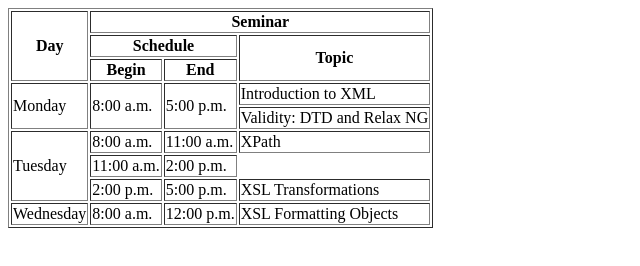
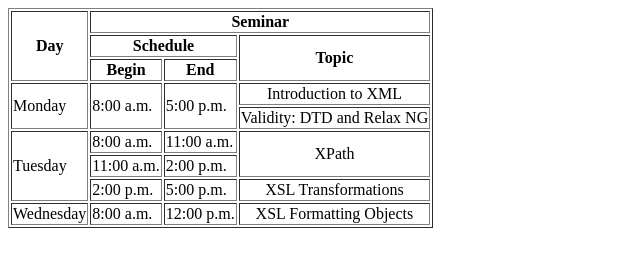
Before and after one commit to imbeshat/Placement_Assignment_Imbeshat, a plain HTML site: page 04_Time_Table/index.html in a window 1280 px wide. Shown: the whole page, without its empty margins (0-640 px from the left). Drawn offline with Linux system fonts and the light colour scheme.

Commit message:
time table code done

```diff
--- a/04_Time_Table/index.html
+++ b/04_Time_Table/index.html
@@ -24,16 +24,16 @@
 				<td rowspan="2">Monday</td>
 				<td rowspan="2">8:00 a.m.</td>
 				<td rowspan="2">5:00 p.m.</td>
-				<td>Introduction to XML</td>
+				<td align="center">Introduction to XML</td>
 			</tr>
 			<tr>
-				<td>Validity: DTD and Relax NG</td>
+				<td align="center">Validity: DTD and Relax NG</td>
 			</tr>
 			<tr>
 				<td rowspan="3">Tuesday</td>
 				<td>8:00 a.m.</td>
 				<td>11:00 a.m.</td>
-				<td>XPath</td>
+				<td rowspan="2" align="center">XPath</td>
 			</tr>
 			<tr>
 				<td>11:00 a.m.</td>
@@ -42,13 +42,13 @@
 			<tr>
 				<td>2:00 p.m.</td>
 				<td>5:00 p.m.</td>
-				<td>XSL Transformations</td>
+				<td align="center">XSL Transformations</td>
 			</tr>
 			<tr>
 				<td>Wednesday</td>
 				<td>8:00 a.m.</td>
 				<td>12:00 p.m.</td>
-				<td>XSL Formatting Objects</td>
+				<td align="center">XSL Formatting Objects</td>
 			</tr>
 		</table>
 	</body>
```
